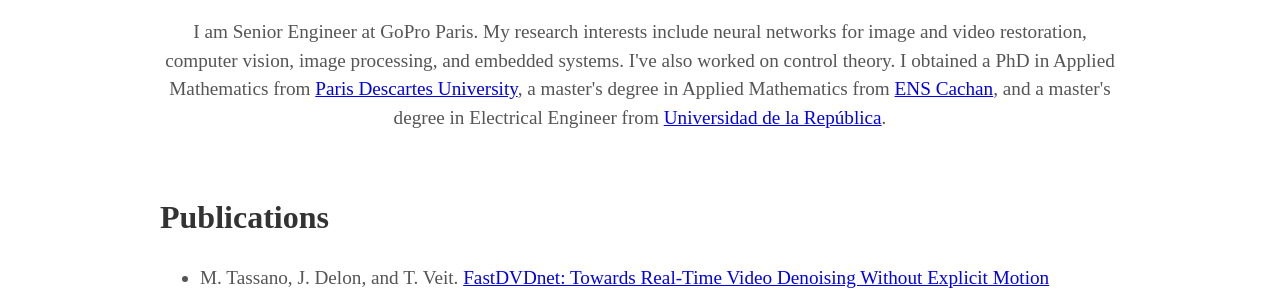
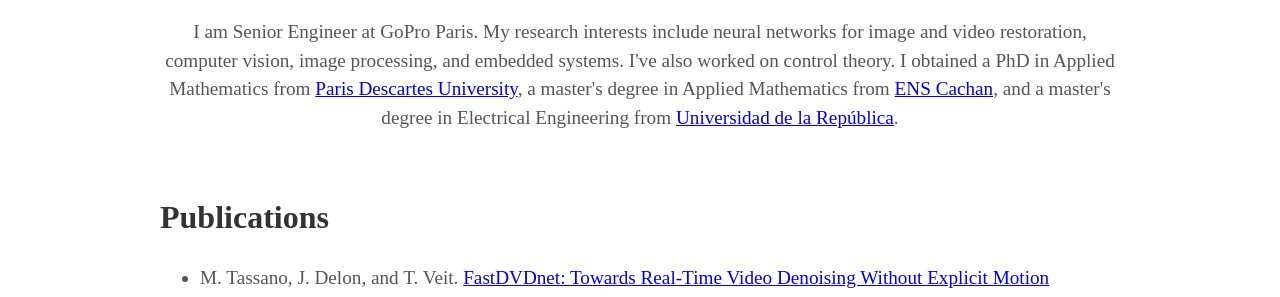
Before and after one commit to m-tassano/m-tassano.github.io, a Jekyll site: the page built from index.md, in a window 1280 px wide and 900 px high, scrolled down 857 px. Shown: the part 182-479 px from the top of the window. Built offline with Jekyll 4.4.1, drawn with Linux system fonts in a browser that asks for light colours; some web fonts are replaced.

Commit message:
Update _config.yml

```diff
--- a/_config.yml
+++ b/_config.yml
@@ -9,7 +9,7 @@
 
 # User settings
 username: Matias Tassano
-user_description: I am Senior Engineer at GoPro Paris. My research interests include neural networks for image and video restoration, computer vision, image processing, and embedded systems. I've also worked on control theory. I obtained a PhD in Applied Mathematics from <a href="https://www.univ-paris5.fr/">Paris Descartes University</a>, a master's degree in Applied Mathematics from <a href="https://ens-paris-saclay.fr/">ENS Cachan</a>, and a master's degree in Electrical Engineer from <a href="https://www.fing.edu.uy/">Universidad de la República</a>.
+user_description: I am Senior Engineer at GoPro Paris. My research interests include neural networks for image and video restoration, computer vision, image processing, and embedded systems. I've also worked on control theory. I obtained a PhD in Applied Mathematics from <a href="https://www.univ-paris5.fr/">Paris Descartes University</a>, a master's degree in Applied Mathematics from <a href="https://ens-paris-saclay.fr/">ENS Cachan</a>, and a master's degree in Electrical Engineering from <a href="https://www.fing.edu.uy/">Universidad de la República</a>.
 user_title: Senior Engineer @ GoPro Paris
 email: tasso.matias@gmail.com
 github_username:  m-tassano
```
